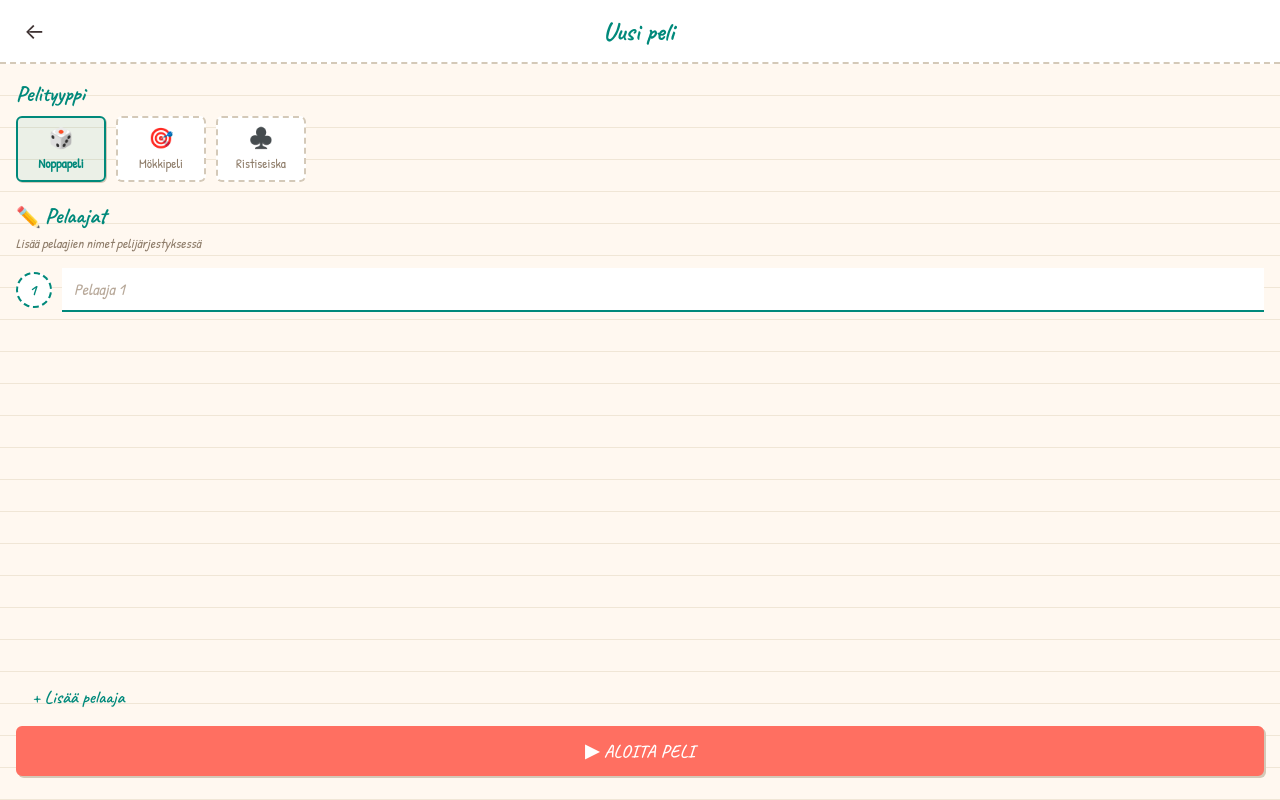
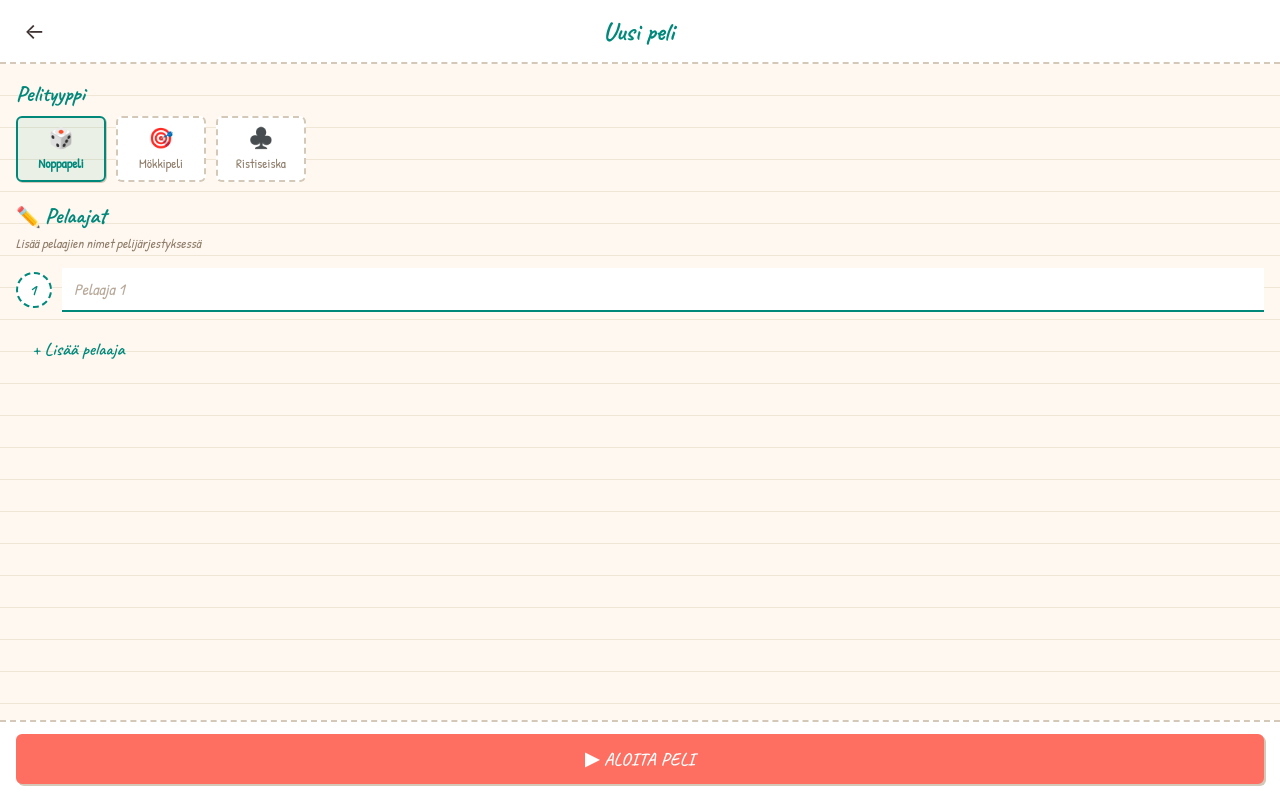
Before and after one commit to SolJoonas/dice-game, a React (Vite) app: page / in a window 1280 px wide. Both pictures are taken after a click on the button "🎲 UUSI PELI". Built offline with nearby package versions, Linux system fonts and the light colour scheme.

Commit message:
feat: implement NewGameScreen with game type selection and player setup functionality

```diff
--- a/src/screens/NewGameScreen.tsx
+++ b/src/screens/NewGameScreen.tsx
@@ -104,7 +104,7 @@ export function NewGameScreen() {
         </div>
         <p style={{ fontSize: 13, color: 'var(--text-secondary)', marginBottom: 16, fontStyle: 'italic' }}>Lisää pelaajien nimet pelijärjestyksessä</p>
 
-        <div style={{ flex: 1, overflow: 'auto', marginBottom: 8 }}>
+        <div style={{ marginBottom: 8 }}>
           {playerNames.map((name, index) => (
             <div key={index} style={{ display: 'flex', alignItems: 'center', gap: 10, marginBottom: 8 }}>
               <div style={{ width: 36, height: 36, borderRadius: '50%', border: '2px dashed var(--accent)', background: 'var(--surface)', display: 'flex', alignItems: 'center', justifyContent: 'center', fontWeight: 700, color: 'var(--accent)', fontSize: 16, fontFamily: 'var(--font-title)', flexShrink: 0, paddingRight: 3 }}>{index + 1}</div>
@@ -123,10 +123,17 @@ export function NewGameScreen() {
             {presets.map(name => (<button key={name} onClick={() => addPreset(name)} className="chip" style={{ cursor: 'pointer', border: '1px dashed var(--accent)', padding: '4px 10px', fontSize: 14, color: 'var(--accent)' }}>👤 {name}</button>))}
           </div>
         </>)}
+      </div>
 
+      <div style={{
+        padding: '12px 16px 16px',
+        background: 'var(--surface)',
+        borderTop: '2px dashed var(--border)',
+        zIndex: 10
+      }}>
         <button id="btn-start-game" className="btn btn-primary btn-full" onClick={startGame}>▶ Aloita peli</button>
-        <div style={{ height: 8 }} />
       </div>
+
       {snackbar && <div className="snackbar">{snackbar}</div>}
     </div>
   );
```
